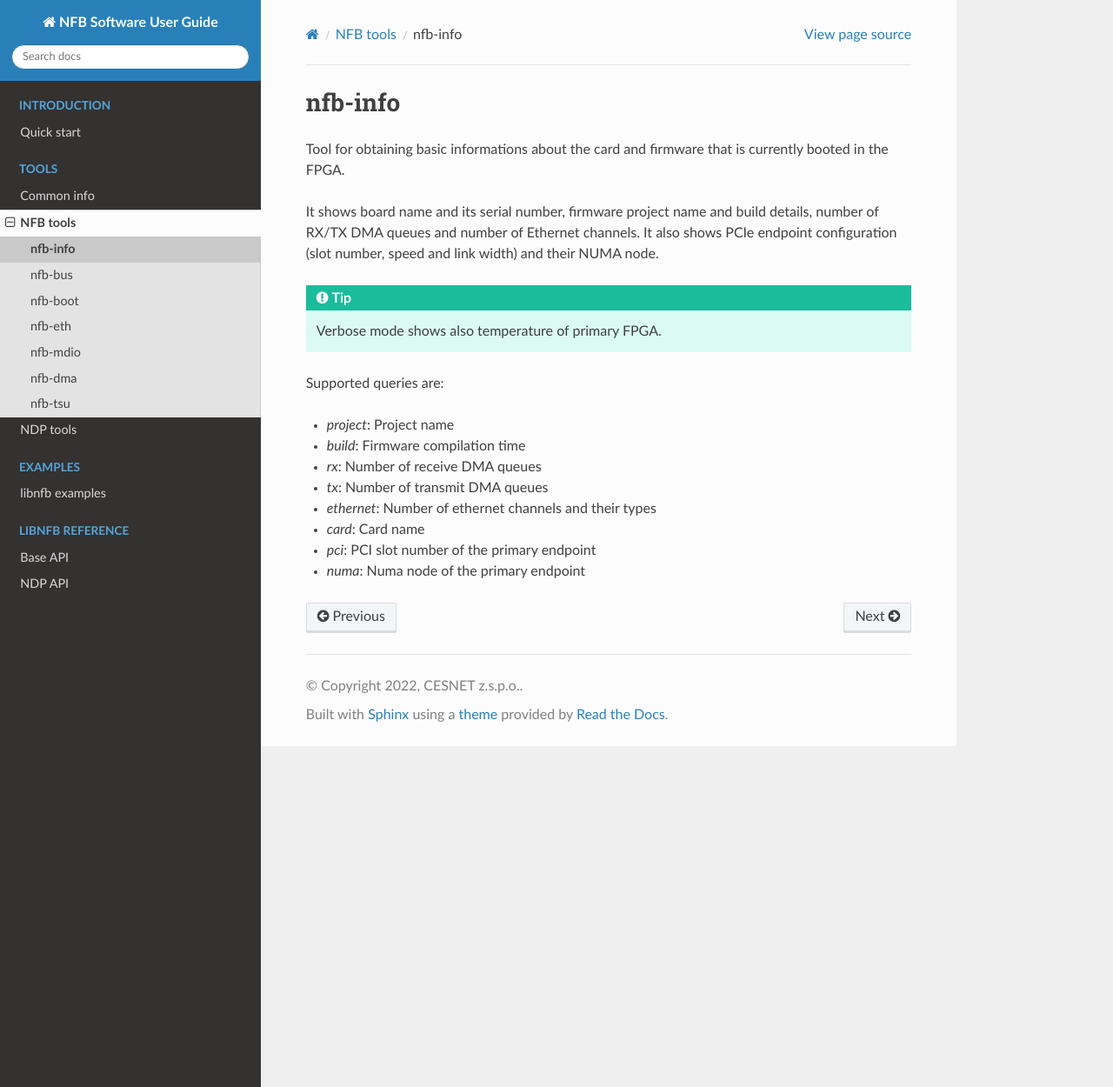
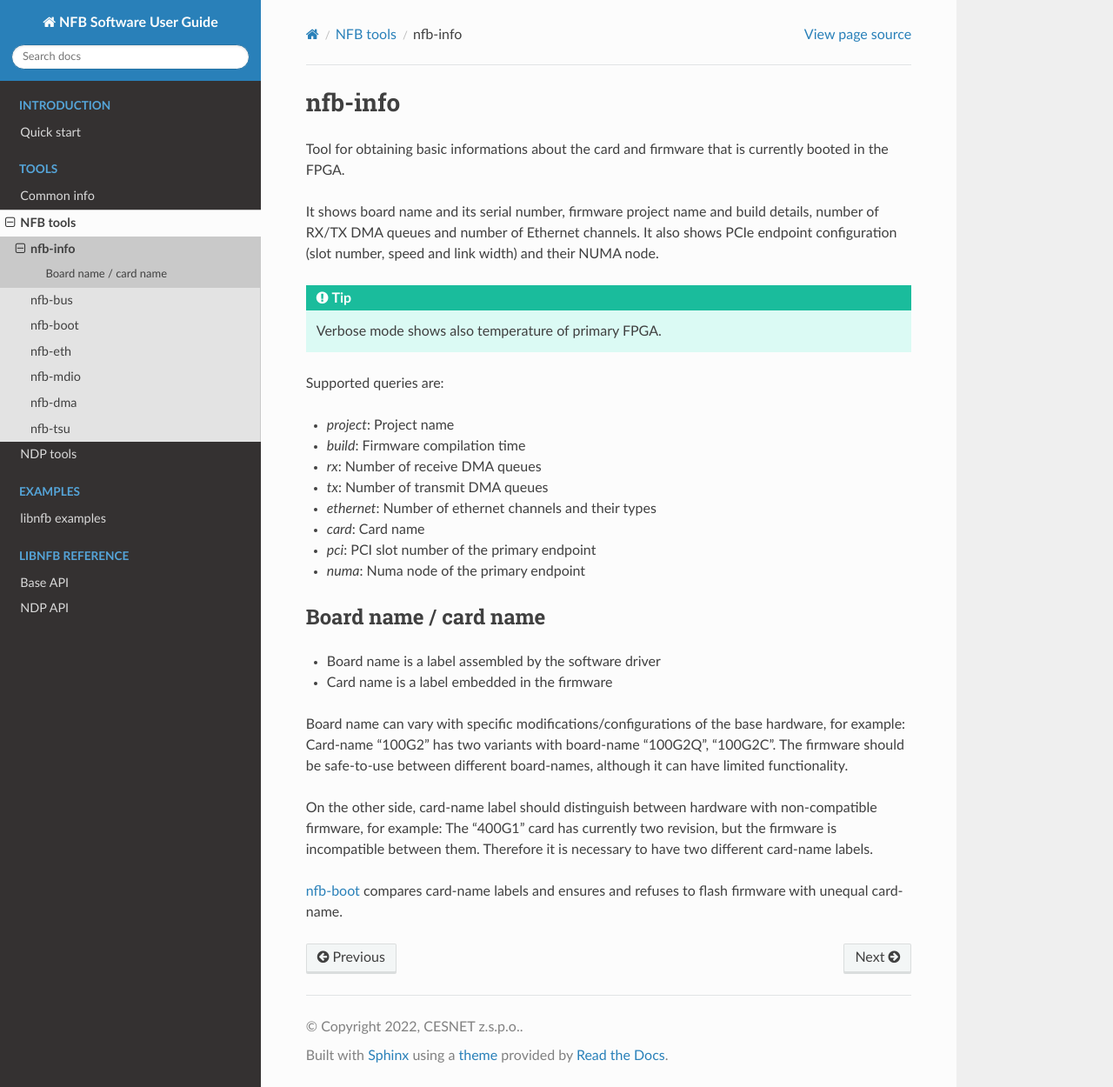
Before and after one commit to CESNET/ndk-sw, a Sphinx documentation site: the page built from doc/tools/nfb-info.rst, in a window 1280 px wide and 1250 px high. Shown: the whole window at 87% size. Built offline with Sphinx 7.4.7 and the Read the Docs theme 2.0.0, drawn with Linux system fonts in a browser that asks for light colours; formulas are drawn with MathJax 3.

Commit message:
info tool: Display card name in addition to board name
- Card name is a label embedded in the firmware.
- Board name is a label assembled by the software driver.

Board name can vary with specific modifications/configuration
of the base hardware, for example:
Card-name "100G2" has two variants with board-name "100G2Q", "100G2C".
The firmware should be safe-to-use between different board-names,
although it can have limited functionality.

On the other side, card-name label should distinguish between
hardware with non-compatible firmware, for example:
The 400G1 card has currently two revision, but the firmware is
incompatible between them. Therefore it is necessary to have two
different card-name labels.

nfb-boot compares card-name labels and ensures and refuses to flash
firmware with unequal card-name.

```diff
--- a/doc/tools/nfb-info.rst
+++ b/doc/tools/nfb-info.rst
@@ -22,3 +22,24 @@ Supported queries are:
 - *card*:     Card name
 - *pci*:      PCI slot number of the primary endpoint
 - *numa*:     Numa node of the primary endpoint
+
+
+Board name / card name
+~~~~~~~~~~~~~~~~~~~~~~
+
+- Board name is a label assembled by the software driver
+- Card name is a label embedded in the firmware
+
+Board name can vary with specific modifications/configurations of the base hardware, for example:
+Card-name "100G2" has two variants with board-name "100G2Q", "100G2C".
+The firmware should be safe-to-use between different board-names,
+although it can have limited functionality.
+
+On the other side, card-name label should distinguish between
+hardware with non-compatible firmware, for example:
+The "400G1" card has currently two revision, but the firmware is
+incompatible between them. Therefore it is necessary to have two
+different card-name labels.
+
+:ref:`nfb-boot<nfb_boot>` compares card-name labels and ensures and refuses to flash
+firmware with unequal card-name.
```
Also changed, not shown: 2 other files.
